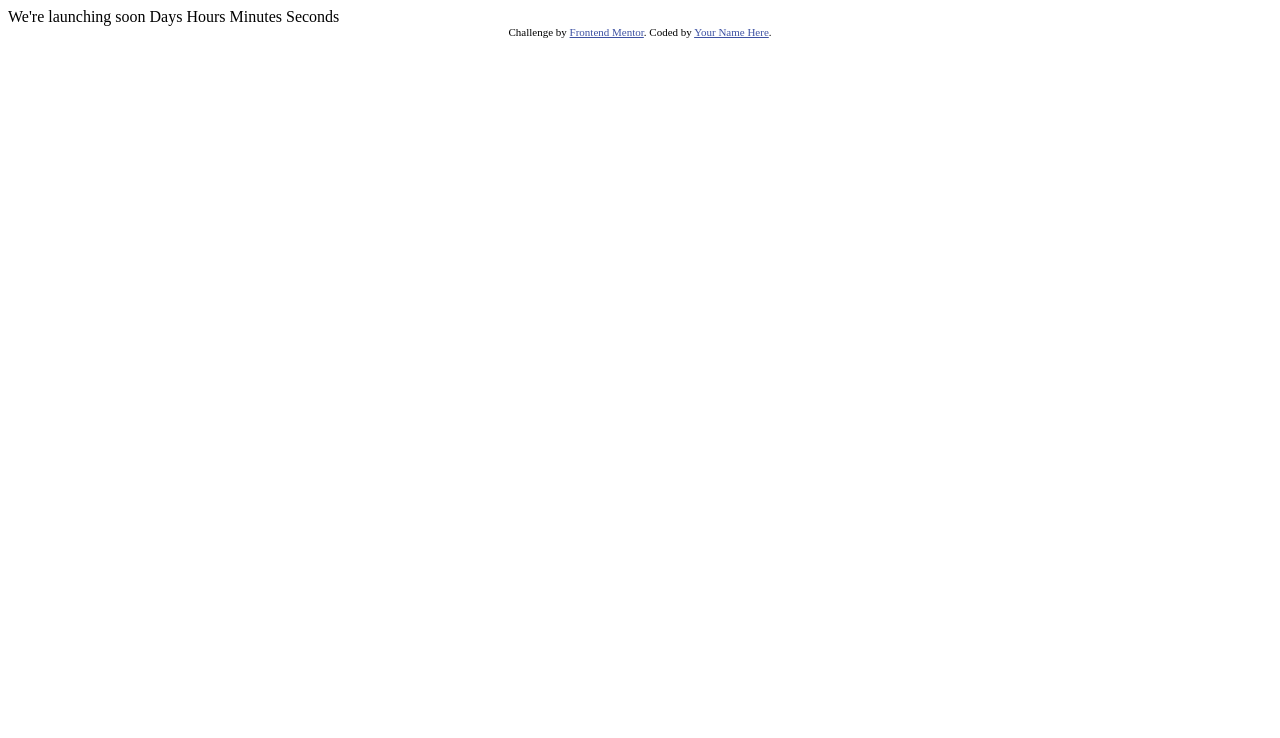
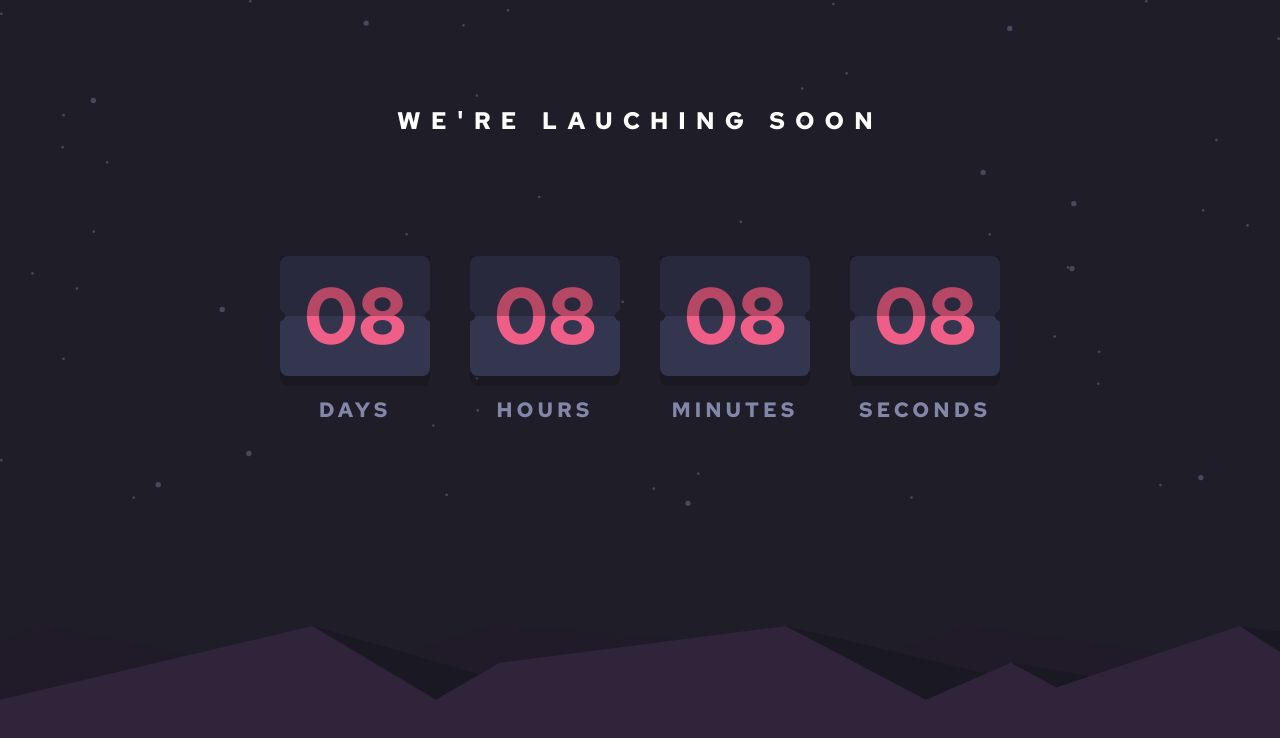
Before and after one commit to fng-dev/regressive_counter_css_js, a plain HTML site: page index.html in a window 1280 px wide. Drawn offline with Linux system fonts and the light colour scheme.

Commit message:
create initial front

```diff
--- /dev/null
+++ b/assets/css/style.css
@@ -0,0 +1,125 @@
+*,
+*::after,
+*::before {
+    margin: 0;
+    padding: 0;
+    box-sizing: border-box;
+}
+
+body {
+    background-image: url('../../images/bg-stars.svg');
+    background-repeat: no-repeat;
+    background-color: #1F1D28;
+    background-size: contain;
+    height: 100vh;
+    font-family: 'Red Hat Text', sans-serif;
+}
+
+.container .text {
+    font-weight: bold;
+    font-size: 1.5em;
+    margin-bottom: 100px;
+    letter-spacing: 10px;
+}
+
+.container {
+    background-image: url('../../images/pattern-hills.svg');
+    background-position: bottom;
+    background-repeat: no-repeat;
+    background-size: contain;
+    height: 100%;
+    display: flex;
+    justify-content: center;
+    align-items: center;
+    flex-direction: column;
+    color: #FFF;
+    text-transform: uppercase;
+    position: relative;
+}
+
+.container .clock {
+    display: flex;
+    margin-bottom: 300px;
+}
+
+.item {
+    color: #EF5E86;
+    width: 150px;
+    height: 120px;
+    position: relative;
+    margin: 20px;
+}
+
+.item .effect {
+    position: absolute;
+    left: 0;
+    top: 0;
+    width: 100%;
+    height: 50%;
+    background-color: rgba(0, 0, 0, 0.241);
+    z-index: 100;
+}
+
+.item .label {
+    width: 100%;
+    text-align: center;
+    padding: 20px 0;
+    font-weight: bold;
+    font-size: 1.3em;
+    color: hsl(237, 18%, 59%);
+    letter-spacing: 4px;
+}
+
+div.top, div.bottom {
+    width: 150px;
+    height: 60px;
+    background-color: #34364F;
+    border-radius: 8px;
+    position: relative;
+}
+
+div.bottom {
+    box-shadow: 0px 10px 0px #0e0e0e43;
+}
+
+div.top::after {
+    content: "";
+    position: absolute;
+    width: 10px;
+    height: 10px;
+    background-color: #1F1D28;
+    bottom: -5px;
+    left: -5px;
+    border-radius: 50%;
+    z-index: 1000;
+}
+
+div.top::before {
+    content: "";
+    position: absolute;
+    width: 10px;
+    height: 10px;
+    background-color: #1F1D28;
+    bottom: -5px;
+    right: -5px;
+    border-radius: 50%;
+    z-index: 1000;
+}
+
+.value {
+    position: absolute;
+    width: 100%;
+    height: 100%;
+    top: 0;
+    left: 0;
+    display: flex;
+    justify-content: center;
+    align-items: center;
+    font-size: 5em;
+    font-weight: bold;
+}
+
+
+.attribution {
+    display: none;
+}
--- a/index.html
+++ b/index.html
@@ -13,15 +13,52 @@
     .attribution { font-size: 11px; text-align: center; }
     .attribution a { color: hsl(228, 45%, 44%); }
   </style>
+
+  <link rel="stylesheet" href="./assets/css/style.css">
+  <link rel="preconnect" href="https://fonts.gstatic.com">
+  <link href="https://fonts.googleapis.com/css2?family=Red+Hat+Text:wght@400;500;700&display=swap" rel="stylesheet">
+
 </head>
 <body>
 
-  We're launching soon
+  <div class="container">
+    <div class="text">We're lauching soon</div>
+    <div class="clock">
 
-  Days
-  Hours
-  Minutes
-  Seconds
+      <div class="item">
+        <div class="top"></div>
+        <div class="bottom"></div>
+        <div class="effect"></div>
+        <div class="value">08</div>
+        <div class="label">Days</div>
+      </div>
+
+      <div class="item">
+        <div class="top"></div>
+        <div class="bottom"></div>
+        <div class="effect"></div>
+        <div class="value">08</div>
+        <div class="label">Hours</div>
+      </div>
+
+      <div class="item">
+        <div class="top"></div>
+        <div class="bottom"></div>
+        <div class="effect"></div>
+        <div class="value">08</div>
+        <div class="label">Minutes</div>
+      </div>
+
+      <div class="item">
+        <div class="top"></div>
+        <div class="bottom"></div>
+        <div class="effect"></div>
+        <div class="value">08</div>
+        <div class="label">Seconds</div>
+      </div>
+
+    </div>
+  </div>
 
   <div class="attribution">
     Challenge by <a href="https://www.frontendmentor.io?ref=challenge" target="_blank">Frontend Mentor</a>.
```
